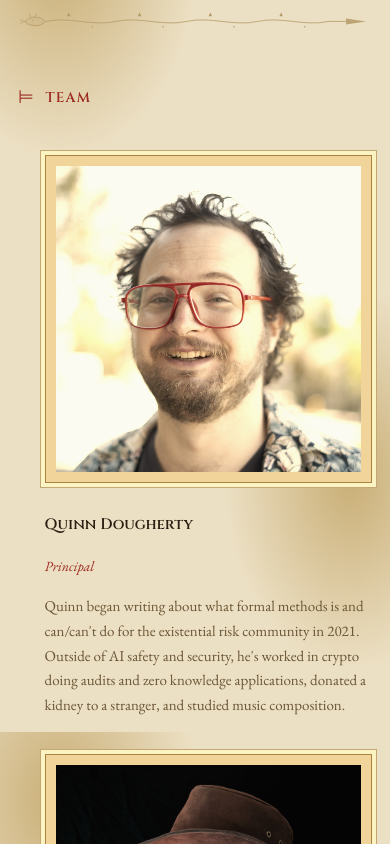
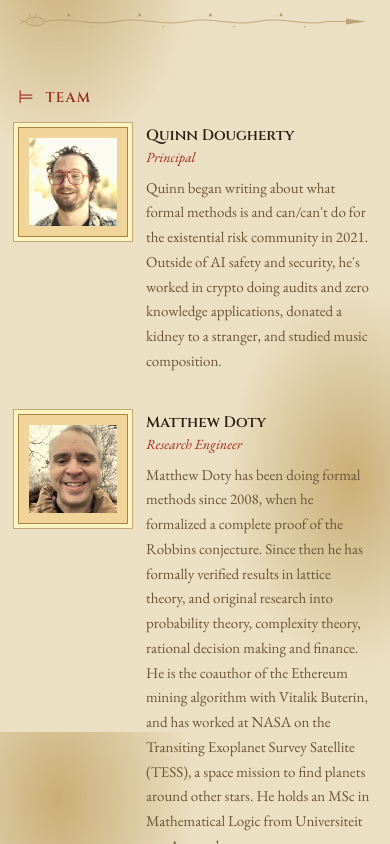
Before and after one commit to for-all-dev/website, a React (Vite) app: page / in a window 390 px wide. Shown: the part 1800-2644 px from the top of the page. Built offline with nearby package versions, Linux system fonts and the light colour scheme.

Commit message:
make staff horizontal

```diff
--- a/src/content/staff/aram.md
+++ b/src/content/staff/aram.md
@@ -3,7 +3,7 @@ name: Aram Hăvărneanu
 role: Research Engineer
 photo: /img/staff/aram.jpeg
 order: 3
-column: 1
 ---
 The unifying theme of Aram's career has been applying mathematical methods to develop correct, reliable, and understandable systems. He solves problems by discovering or inventing the mathematical formalism needed to capture their essence, lifting them into the corresponding semantic domain, and solving them there.
 Aram has worked on programming-language design and implementation, operating systems, cloud infrastructure, compilers, security products, and hardware. He infamously wrote the Go ARM64 and SPARC64 targets.
+Aram is a firm believer in the Curry–Howard correspondence and thinks dynamic problems become clear and simple once one discovers the appropriate logic.
--- a/src/content/staff/ella.md
+++ b/src/content/staff/ella.md
@@ -2,8 +2,7 @@
 name: Ella Hoeppner
 role: Research Engineer
 photo: /img/staff/ella.jpg
-order: 1
-column: 3
+order: 2
 ---
 
 Ella came to AI safety by way of GPU programming, compiler engineering, and type theory. Outside of AI safety, she builds programming languages for fun, and enjoys baking and making music.
--- a/src/content/staff/matthew.md
+++ b/src/content/staff/matthew.md
@@ -3,7 +3,6 @@ name: Matthew Doty
 role: Research Engineer
 photo: /img/staff/matthew.jpg
 order: 1
-column: 2
 ---
 
-Matthew Doty has been doing formal methods since 2008, when he formalized a complete proof of the Robbin’s Conjecture. Since then he has formally verified results in lattice theory, and original research into probability theory, complexity theory, rational decision making and finance. He is the coauthor of the Ethereum mining algorithm with Vitalik Buterin, and has worked at NASA on the Transiting Exoplanet Survey Sattelite (TESS), a space mission to find planets around other stars. He holds an MSc in Mathematical Logic from Universiteit van Amsterdam.
+Matthew Doty has been doing formal methods since 2008, when he formalized a complete proof of the Robbins conjecture. Since then he has formally verified results in lattice theory, and original research into probability theory, complexity theory, rational decision making and finance. He is the coauthor of the Ethereum mining algorithm with Vitalik Buterin, and has worked at NASA on the Transiting Exoplanet Survey Satellite (TESS), a space mission to find planets around other stars. He holds an MSc in Mathematical Logic from Universiteit van Amsterdam.
--- a/src/content/staff/quinn.md
+++ b/src/content/staff/quinn.md
@@ -3,7 +3,6 @@ name: Quinn Dougherty
 role: Principal
 photo: /img/staff/quinn.jpg
 order: 0
-column: 1
 ---
 
 Quinn began writing about what formal methods is and can/can't do for the existential risk community in 2021. Outside of AI safety and security, he's worked in crypto doing audits and zero knowledge applications, donated a kidney to a stranger, and studied music composition.
--- a/src/lib/staff.ts
+++ b/src/lib/staff.ts
@@ -12,8 +12,6 @@ export interface StaffMember {
   role: string
   photo: string
   order: number
-  /** 1, 2 or 3: which team column this person sits in (unset: spread evenly) */
-  column: number
   bio: string
 }
 
@@ -28,7 +26,6 @@ export const staff: StaffMember[] = Object.entries(modules)
       role: data.role ?? '',
       photo: data.photo ?? '',
       order: data.order ? Number(data.order) : Number.MAX_SAFE_INTEGER,
-      column: data.column ? Number(data.column) : 0,
       bio: content.trim(),
     }
   })
--- a/src/routes/Home.css
+++ b/src/routes/Home.css
@@ -1,21 +1,71 @@
-/* Team: explicit columns (see `column:` in src/content/staff/*.md). Each
-   column is its own .team-grid list, so it keeps the no-manicule rule. */
+/* Team: one person per row. Photo on the left; to its right, name and
+   title share one line level with the top of the photo, bio underneath.
+   The list keeps the .team-grid class so the no-manicule rule still applies. */
 
-.team-columns {
+.team-grid.team-list {
+  columns: auto;
+  padding-left: 0; /* beats the 1.6em list indent from `.proof-body ul` */
   display: flex;
-  align-items: flex-start;
-  gap: 32px;
+  flex-direction: column;
+  gap: 40px;
 }
 
-.team-columns > .team-grid {
-  flex: 1;
-  min-width: 0;
-  columns: auto;
+.team-list .team-member {
+  display: grid;
+  grid-template-columns: 180px auto 1fr;
+  grid-template-rows: auto 1fr;
+  column-gap: 28px;
+  margin-bottom: 0;
+}
+
+/* beats `.proof-body img`, whose 1.5em top margin pushed photos below the name */
+.team-list .team-photo {
+  grid-column: 1;
+  grid-row: 1 / 3;
+  margin: 0;
+}
+
+/* beats `.proof-body p`, whose 1em bottom margin spaced out name/title/bio */
+.team-list .team-name,
+.team-list .team-role {
+  grid-row: 1;
+  align-self: baseline;
+  margin: 0;
+  line-height: 1.2;
+}
+
+.team-list .team-name {
+  grid-column: 2;
+}
+
+.team-list .team-role {
+  grid-column: 3;
+  margin-left: -16px; /* sit closer to the name than the photo gap */
+}
+
+.team-list .team-bio {
+  grid-column: 2 / 4;
+  grid-row: 2;
+  margin-top: 8px;
 }
 
 @media (max-width: 640px) {
-  .team-columns {
-    flex-direction: column;
-    gap: 0;
+  .team-list .team-member {
+    grid-template-columns: 110px 1fr;
+    grid-template-rows: auto auto 1fr;
+    column-gap: 18px;
+  }
+  .team-list .team-photo {
+    grid-row: 1 / 4;
+  }
+  .team-list .team-role {
+    grid-column: 2;
+    grid-row: 2;
+    margin-left: 0;
+    margin-top: 2px;
+  }
+  .team-list .team-bio {
+    grid-column: 2;
+    grid-row: 3;
   }
 }
--- a/src/routes/Home.tsx
+++ b/src/routes/Home.tsx
@@ -9,19 +9,6 @@ import { staff } from '../lib/staff'
 import { clients } from '../lib/clients'
 import { ClientLogos } from '../components/ClientLogos'
 import './Home.css'
-
-const TEAM_COLUMNS = 3
-
-// Each person's `column:` frontmatter picks their column; anyone without one
-// is dealt round-robin. Columns stack independently, so a long bio never
-// pushes the next row down in the other columns.
-const teamColumns = Array.from({ length: TEAM_COLUMNS }, (_, c) =>
-  staff.filter((member, idx) =>
-    (member.column >= 1 && member.column <= TEAM_COLUMNS
-      ? member.column - 1
-      : idx % TEAM_COLUMNS) === c,
-  ),
-)
 
 export function Home() {
   return (
@@ -49,10 +36,8 @@ export function Home() {
         <>
           <Qed />
           <Section id="team" label="team">
-            <div className="team-columns">
-              {teamColumns.map((column, c) => (
-                <ul key={c} className="team-grid">
-                  {column.map((member) => (
+            <ul className="team-grid team-list">
+              {staff.map((member) => (
                 <li key={member.slug} className="team-member">
                   {member.photo && (
                     <img
@@ -72,8 +57,6 @@ export function Home() {
                 </li>
               ))}
             </ul>
-              ))}
-            </div>
           </Section>
         </>
       )}
```
Lines whose indentation alone changed are shown as unchanged.
